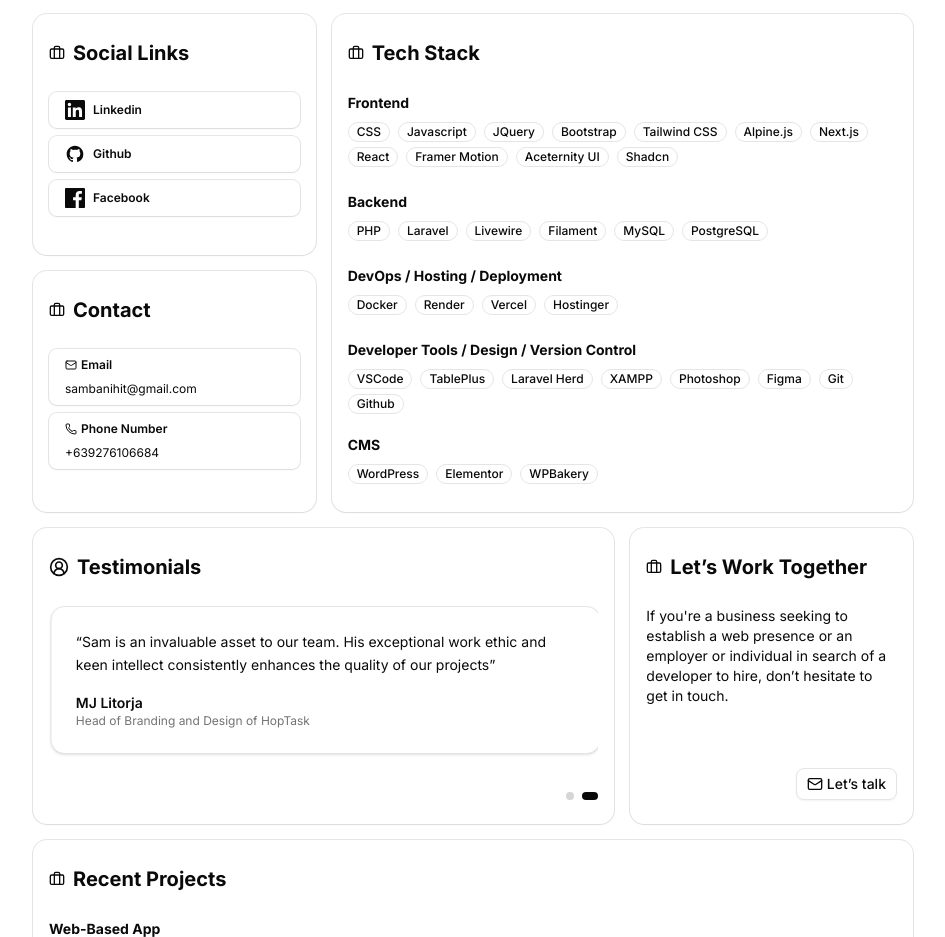
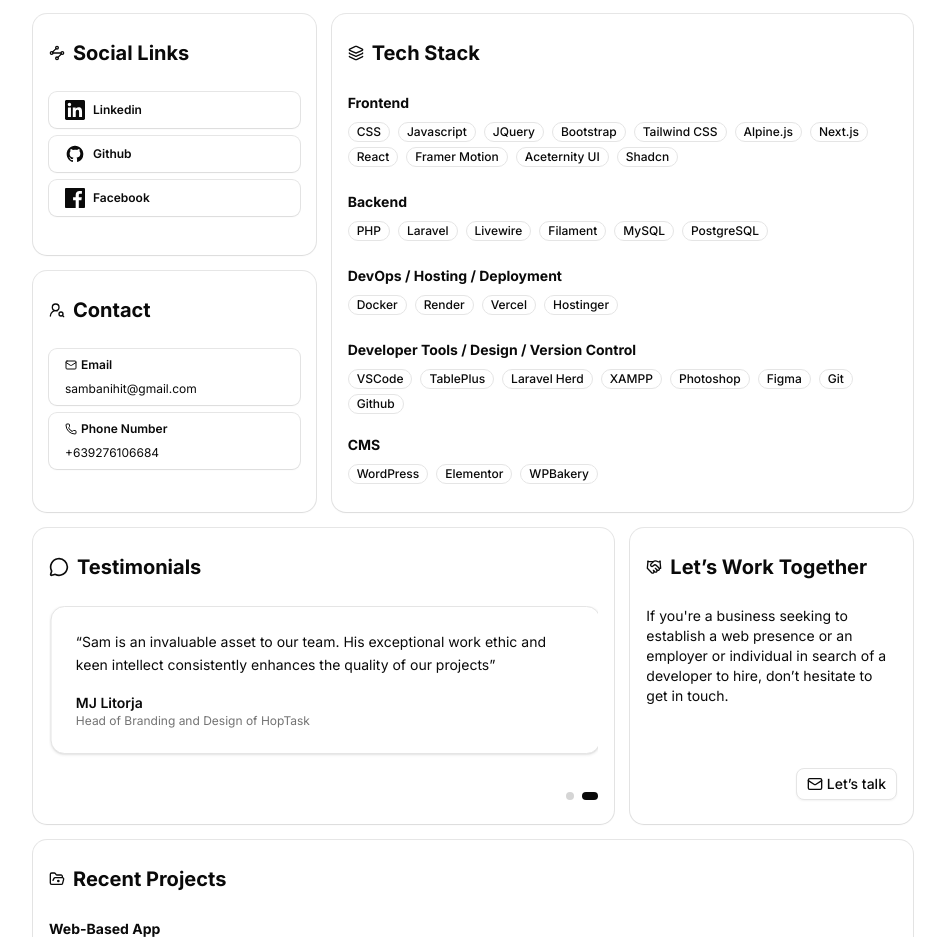
Before and after one commit to sambanihit98/sam-banihit-portfolio-v2, a Next.js app: page / in a window 1280 px wide. Shown: the part 728-1665 px from the top of the page, without its empty margins (167-1112 px from the left). Built offline with nearby package versions, Linux system fonts and the light colour scheme.

Commit message:
Updated icons on each section

```diff
--- a/components/component-example.tsx
+++ b/components/component-example.tsx
@@ -16,10 +16,16 @@
   Briefcase,
   CircleUserRound,
   FileUser,
+  FolderOpenDot,
   Globe,
+  Handshake,
+  Layers,
   Mail,
   MapPin,
+  MessageCircle,
   Phone,
+  UserRoundSearch,
+  Waypoints,
 } from "lucide-react";
 import { Button } from "./ui/button";
 import Image from "next/image";
@@ -301,7 +307,7 @@
     <Example>
       <Card className="w-full h-full hover:shadow-md transition-all duration-300">
         <CardHeader className="flex flex-row items-center gap-2">
-          <CircleUserRound className="h-5 w-5" />
+          <MessageCircle className="h-5 w-5" />
           <CardTitle>Testimonials</CardTitle>
         </CardHeader>
         <CardContent>
@@ -347,7 +353,7 @@
     <Example>
       <Card className="w-full h-full hover:shadow-md transition-all duration-300">
         <CardHeader className="flex flex-row items-center gap-2">
-          <Briefcase className="h-4 w-4" />
+          <Handshake className="h-4 w-4" />
           <CardTitle>Let’s Work Together</CardTitle>
         </CardHeader>
 
@@ -380,7 +386,7 @@
     <Example>
       <Card className="w-full h-full hover:shadow-md transition-all duration-300">
         <CardHeader className="flex flex-row items-center gap-2">
-          <Briefcase className="h-4 w-4" />
+          <Layers className="h-4 w-4" />
           <CardTitle>Tech Stack</CardTitle>
         </CardHeader>
         <CardContent className="space-y-5">
@@ -460,7 +466,7 @@
     <Example>
       <Card className="w-full h-full hover:shadow-md transition-all duration-300">
         <CardHeader className="flex flex-row items-center gap-2">
-          <Briefcase className="h-4 w-4" />
+          <Waypoints className="h-4 w-4" />
           <CardTitle>Social Links</CardTitle>
         </CardHeader>
         <CardContent>
@@ -541,7 +547,7 @@
     <Example>
       <Card className="w-full h-full hover:shadow-md transition-all duration-300">
         <CardHeader className="flex flex-row items-center gap-2">
-          <Briefcase className="h-4 w-4" />
+          <UserRoundSearch className="h-4 w-4" />
           <CardTitle>Contact</CardTitle>
         </CardHeader>
         <CardContent>
@@ -590,7 +596,7 @@
     <Example>
       <Card className="w-full h-full hover:shadow-md transition-all duration-300">
         <CardHeader className="flex flex-row items-center gap-2">
-          <Briefcase className="h-4 w-4" />
+          <FolderOpenDot className="h-4 w-4" />
           <CardTitle>Recent Projects</CardTitle>
         </CardHeader>
         <CardContent className="space-y-5">
```
